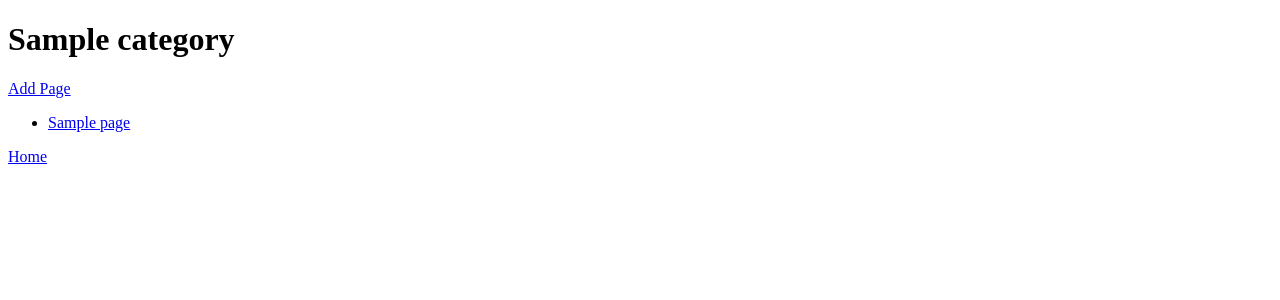
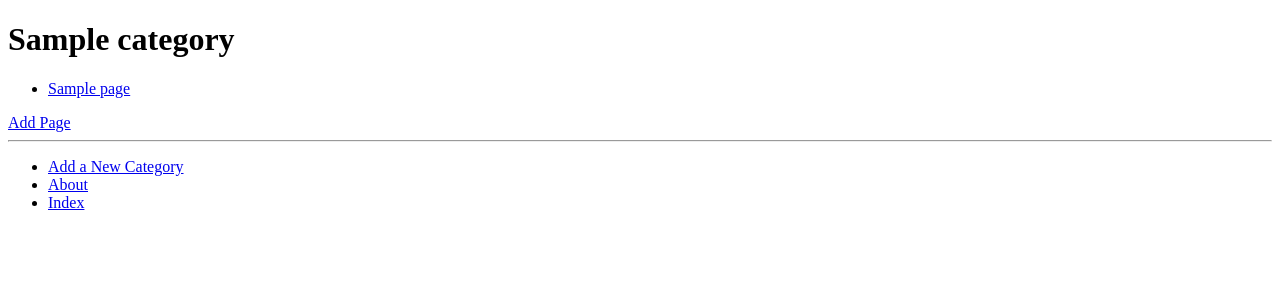
Before and after one commit to SadovyyD/tango_with_django_project, a Django app: a page that uses templates/rango/category.html in a window 1280 px wide. Shown: the top 300 px of the page. Run offline with Django 3.2, Linux system fonts and the light colour scheme; tables that the repository leaves empty hold one stand-in row (values such as "Sample post").

Commit message:
changing templates

```diff
--- /dev/null
+++ b/templates/rango/base.html
@@ -0,0 +1,28 @@
+<!DOCTYPE html>
+{% load static %}
+<html>
+    <head lang="en">
+        <meta charset="UTF-8" />
+        <title>Rango -
+            {% block title_block%}
+                How to Tango with Django!
+            {% endblock %}
+        </title>
+    </head>
+    <body>
+        <div>
+            {% block body_block %}
+            {% endblock %}
+        </div>
+        <hr />
+        <div>
+            <ul>
+                <li><a href="{% url 'rango:add_category' %}">Add a New Category</a></li>
+                <li><a href="{% url 'rango:about' %}">About</a></li>
+                <li><a href="{% url 'rango:index' %}">Index</a></li>
+            </ul>
+        </div>
+
+    </body>
+
+</html>
--- a/templates/rango/category.html
+++ b/templates/rango/category.html
@@ -1,16 +1,17 @@
-<!DOCTYPE html>
+{% extends 'rango/base.html' %}
+{% load staticfiles %}
 
-<html>
+{% block title_block %}
+    {% if category %}
+        {{ category.name }}
+    {% else %}
+        Unknown Category
+    {% endif %}
+{% endblock %}
 
-    <head>
-        <title>Rango</title>
-    </head>
-
-    <body>
-        <div>
+{% block body_block %}
     {% if category %}
        <h1>{{ category.name }}</h1>
-                <a href="/rango/category/{{category.slug }}/add_page/">Add Page</a> <br/>
             {% if pages %}
                 <ul>
                     {% for page in pages %}
@@ -20,13 +21,9 @@
             {% else %}
                 <strong>No pages currently in category.</strong>
             {% endif %}
+
+        <a href="{% url 'rango:add_page' category.slug %}">Add Page</a> <br/>
     {% else %}
         The specified category does not exist.
     {% endif %}
-        </div>
-        <div>
-            <a href="/rango/">Home</a>
-        </div>
-    </body>
-
-</html>
+{% endblock %}
```
Lines whose indentation alone changed are shown as unchanged.
